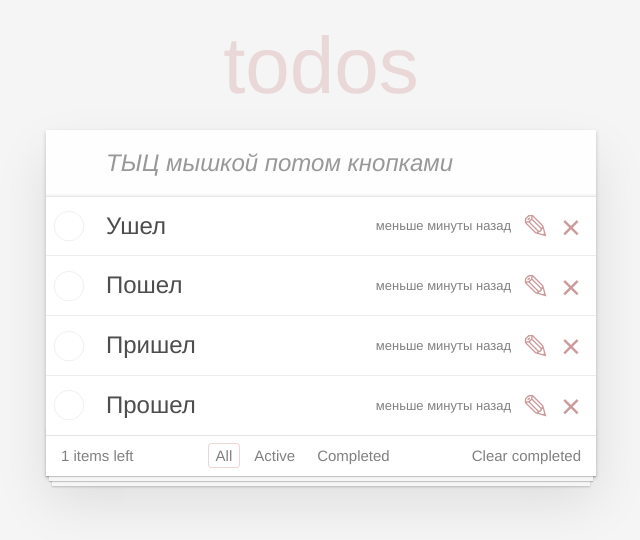
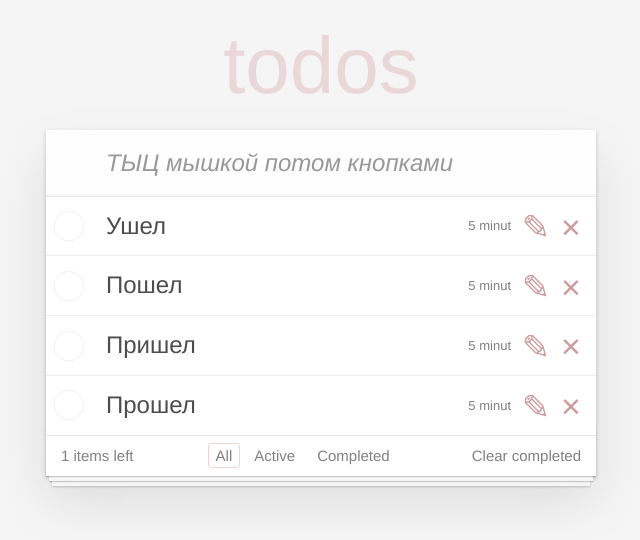
Before and after one commit to PupkinKatyshek/reactor, a React (Create React App) app: page / in a window 1280 px wide. Shown: the top 540 px of the page, without its empty margins (319-959 px from the left). Built offline with nearby package versions, Linux system fonts and the light colour scheme.

Commit message:
Parrent action

```diff
--- a/src/components/App/App.js
+++ b/src/components/App/App.js
@@ -4,20 +4,61 @@ import AppHeadline from "../headline";
 import Footer from "../footer/Footer";
 import NewTaskForm from "../NewTaskForm/NewTaskForm";
 import TodoList from "../TaskList/TaskList";
+import { formatDistanceToNow } from "date-fns";
+import { ru } from "date-fns/locale";
 
 export default class App extends Component {
   state = {
     toDoData: [
-      { label: "Ушел", completed: false, id: 0 },
-      { label: "Пошел", completed: false, id: 1 },
-      { label: "Пришел", completed: false, id: 2 },
-      { label: "Прошел", completed: false, id: 3 },
+      this.createTask("Ушел"),
+      this.createTask("Пошел"),
+      this.createTask("Пришел"),
+      this.createTask("Прошел"),
     ],
   };
+
+  getRandomId(min, max) {
+    return Math.floor(Math.random() * (max - min) + min);
+  }
+
+  addTask = (text) => {
+    const newTask = this.createTask(text);
+    this.setState(({ toDoData }) => ({
+      toDoData: [...toDoData, newTask],
+    }));
+  };
+
+  createTask(label) {
+    return {
+      label,
+      completed: false,
+      id: this.getRandomId(1, 100),
+      created: new Date(), // Сохраняем время создания как объект Date
+    };
+  }
 
   deleteItem = (id) => {
     const updatedData = this.state.toDoData.filter((task) => task.id !== id);
     this.setState({ toDoData: updatedData });
+  };
+
+  onToggle = (id) => {
+    this.setState(({ toDoData }) => {
+      const idx = toDoData.findIndex((i) => i.id === id); // Используем findIndex
+      if (idx === -1) return; // Если задача не найдена, выходим из функции
+
+      const oldTask = toDoData[idx];
+      console.log(oldTask);
+      const newTask = { ...oldTask, completed: !oldTask.completed };
+      console.log(newTask);
+      const newArray = [
+        ...toDoData.slice(0, idx),
+        newTask,
+        ...toDoData.slice(idx + 1),
+      ];
+      console.log(newArray);
+      return { toDoData: newArray };
+    });
   };
 
   render() {
@@ -25,10 +66,20 @@ export default class App extends Component {
       <section className="todoapp">
         <AppHeadline />
         <header className="header">
-          <NewTaskForm />
+          <NewTaskForm addTask={this.addTask} />
         </header>
         <section className="main">
-          <TodoList taski={this.state.toDoData} onDeleted={this.deleteItem} />
+          <TodoList
+            taski={this.state.toDoData.map((task) => ({
+              ...task,
+              created: formatDistanceToNow(task.created, {
+                addSuffix: true,
+                locale: ru,
+              }),
+            }))}
+            onDeleted={this.deleteItem}
+            onToggle={this.onToggle}
+          />
           <Footer />
         </section>
       </section>
--- a/src/components/Task/Task.js
+++ b/src/components/Task/Task.js
@@ -7,31 +7,21 @@ import { formatDistanceToNow } from "date-fns";
 import { ru } from "date-fns/locale";
 
 export default class LiCompleted extends Component {
-  state = { completed: false, checked: false };
-  onTaskClick = () => {
-    this.setState(({ completed, checked }) => {
-      return {
-        completed: !completed,
-        checked: !checked,
-      };
-    });
-  };
+  // onTaskClick = () => {
+  //   this.setState(({ completed, checked }) => ({
+  //     completed: !completed,
+  //     checked: !checked,
+  //   }));
+  // };
 
   render() {
     let classNames = "created";
-    // let self = false;
-    const { label, onDeleted } = this.props;
-    const { completed, checked } = this.state;
+    const { label, onDeleted, onToggle, completed } = this.props;
 
+    // console.log(completed);
     if (completed) {
       classNames += " completed";
-      // self = checked;
     }
-
-    const timeAgo = formatDistanceToNow(new Date(), {
-      locale: ru,
-      addSuffix: true,
-    });
 
     return (
       <li className={classNames}>
@@ -39,14 +29,14 @@ export default class LiCompleted extends Component {
           <input
             className="toggle"
             type="checkbox"
-            checked={completed && checked}
-            onChange={this.onTaskClick}
+            checked={completed}
+            onChange={onToggle}
           />
           <label>
-            <span className="description" onClick={this.onTaskClick}>
+            <span className="description" onClick={onToggle}>
               {label}
             </span>
-            <span className="created">{timeAgo}</span>
+            <span className="created"> 5 minut </span>
           </label>
           <button className="icon icon-edit"></button>
           <button
--- a/src/components/TaskList/TaskList.js
+++ b/src/components/TaskList/TaskList.js
@@ -7,7 +7,7 @@ import TaskFilter from "../TasksFilter/TasksFilter";
 
 export default class TodoList extends Component {
   render() {
-    const { taski, onDeleted } = this.props;
+    const { taski, onDeleted, onToggle } = this.props;
 
     // console.log(onDeleted);
     return (
@@ -17,6 +17,9 @@ export default class TodoList extends Component {
             key={task.id}
             label={task.label}
             onDeleted={() => onDeleted(task.id)}
+            onToggle={() => onToggle(task.id)}
+            created={task.created}
+            completed={task.completed}
           />
         ))}
       </ul>
```
